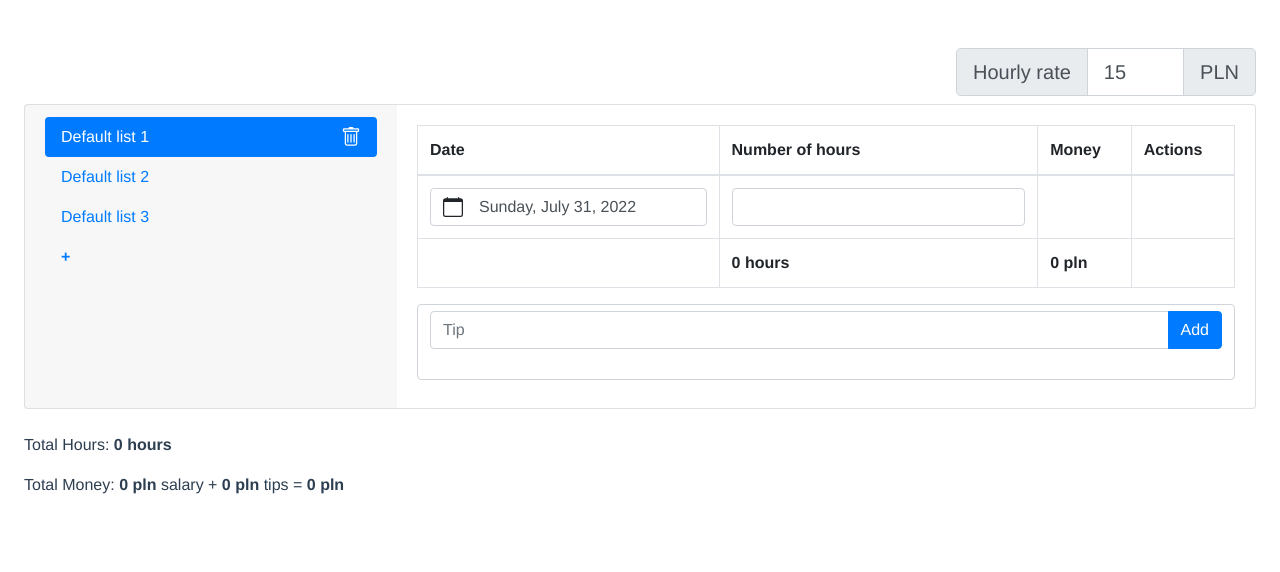
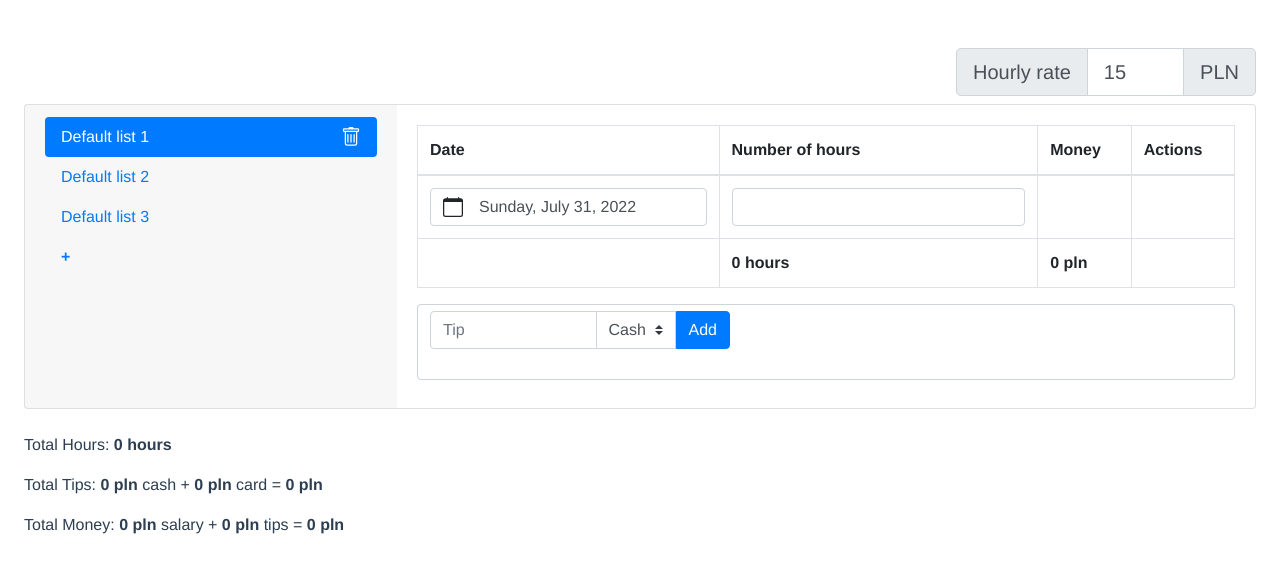
Before and after one commit to sheldonfar/listio, a Vue app: page / in a window 1280 px wide. Shown: the top 572 px of the page. Built offline with nearby package versions, Linux system fonts and the light colour scheme.

Commit message:
add option to specify tip type (card/cash)

```diff
--- a/src/components/Tips.vue
+++ b/src/components/Tips.vue
@@ -5,7 +5,7 @@
       class="mb-2"
     >
       <template #default="{ inputAttrs, inputHandlers }">
-        <b-input-group aria-controls="my-custom-tags-list">
+        <b-input-group class="root">
           <input
             v-bind="inputAttrs"
             placeholder="Tip"
@@ -15,6 +15,12 @@
             @blur="addTip(inputAttrs)"
           >
           <b-input-group-append>
+            <b-form-select
+              v-model="selectedTipType"
+              class="tip-type-select"
+              :options="tipTypes"
+              @click.native.capture.stop
+            />
             <b-button
               variant="primary"
               @click="addTip(inputAttrs)"
@@ -37,7 +43,7 @@
             class="mt-2 mr-2"
             body-class="py-1 px-2 text-nowrap d-flex align-items-center"
           >
-            <strong>{{ tip.value }} pln</strong>
+            <strong>{{ tip.type }} {{ tip.value }} pln</strong>
             <b-icon
               class="ml-4"
               icon="trash"
@@ -65,9 +71,16 @@
 import { mapGetters, mapActions } from 'vuex'
 
 import { ADD_TIP, REMOVE_TIP } from '@/store/tips'
+import TipTypes from '@/constants/tipTypes'
 
 export default {
     props: ['listId'],
+    data: function () {
+      return {
+        selectedTipType: TipTypes[0].value,
+        tipTypes: TipTypes,
+      }
+    },
     computed: {
         ...mapGetters(["getListTips"]),
         tips() {
@@ -87,6 +100,7 @@ export default {
                 value: +inputAttrs.value,
                 date: new Date().toISOString(),
                 listId: this.listId,
+                type: this.selectedTipType,
             }
 
             this[ADD_TIP](newTip);
@@ -104,6 +118,12 @@ export default {
 }
 </script>
 
-<style lang="scss" scoped>
+<style scoped>
+.root{
+  max-width: 300px;
+}
 
+.tip-type-select {
+  border-radius: 0;
+}
 </style>
--- a/src/components/Totals.vue
+++ b/src/components/Totals.vue
@@ -2,6 +2,9 @@
   <div class="mt-4">
     <p>
       Total Hours: <b>{{ totalHours }} hours</b>
+    </p>
+    <p>
+      Total Tips: <b>{{ totalCashTips }} pln</b> cash + <b>{{ totalCardTips }} pln</b> card = <b>{{ totalTips }} pln</b>
     </p>
     <p>
       Total Money: <b>{{ totalMoney }} pln</b> salary + <b>{{ totalTips }} pln</b> tips = <b>{{ totalMoney + totalTips }} pln</b>
@@ -14,7 +17,7 @@ import { mapGetters } from 'vuex'
 
 export default {
     computed: {
-        ...mapGetters(["lists", "getListRecords", "hourlyRate", "getListTips"]),
+        ...mapGetters(["lists", "getListRecords", "hourlyRate", "getListTipsByType"]),
         totalHours() {
             return this.lists.reduce((acc, list) => {
                 const records = this.getListRecords(list.id)
@@ -24,14 +27,26 @@ export default {
                 }, 0)
             }, 0)
         },
-        totalTips() {
+        totalCardTips() {
             return this.lists.reduce((acc, list) => {
-                const tips = this.getListTips(list.id)
+                const tips = this.getListTipsByType(list.id, 'card')
 
                 return acc + tips.reduce((tipsAcc, tip) => {
                     return tipsAcc + tip.value
                 }, 0)
             }, 0)
+        },
+        totalCashTips() {
+            return this.lists.reduce((acc, list) => {
+                const tips = this.getListTipsByType(list.id, 'cash')
+
+                return acc + tips.reduce((tipsAcc, tip) => {
+                    return tipsAcc + tip.value
+                }, 0)
+            }, 0)
+        },
+        totalTips() {
+            return this.totalCardTips + this.totalCashTips
         },
         totalMoney() {
             return this.totalHours * this.hourlyRate
--- /dev/null
+++ b/src/constants/tipTypes.js
@@ -0,0 +1,4 @@
+export default [
+    { value: 'cash', text: 'Cash' },
+    { value: 'card', text: 'Card'},
+]
--- a/src/store/tips.js
+++ b/src/store/tips.js
@@ -14,7 +14,8 @@ const state = {
 }
 
 const getters = {
-    getListTips: store => listId => store.tips.filter(tip => tip.listId === listId)
+    getListTips: store => listId => store.tips.filter(tip => tip.listId === listId),
+    getListTipsByType: store => (listId, type) => store.tips.filter(tip => tip.listId === listId && tip.type === type)
 }
 
 const mutations = {
```
